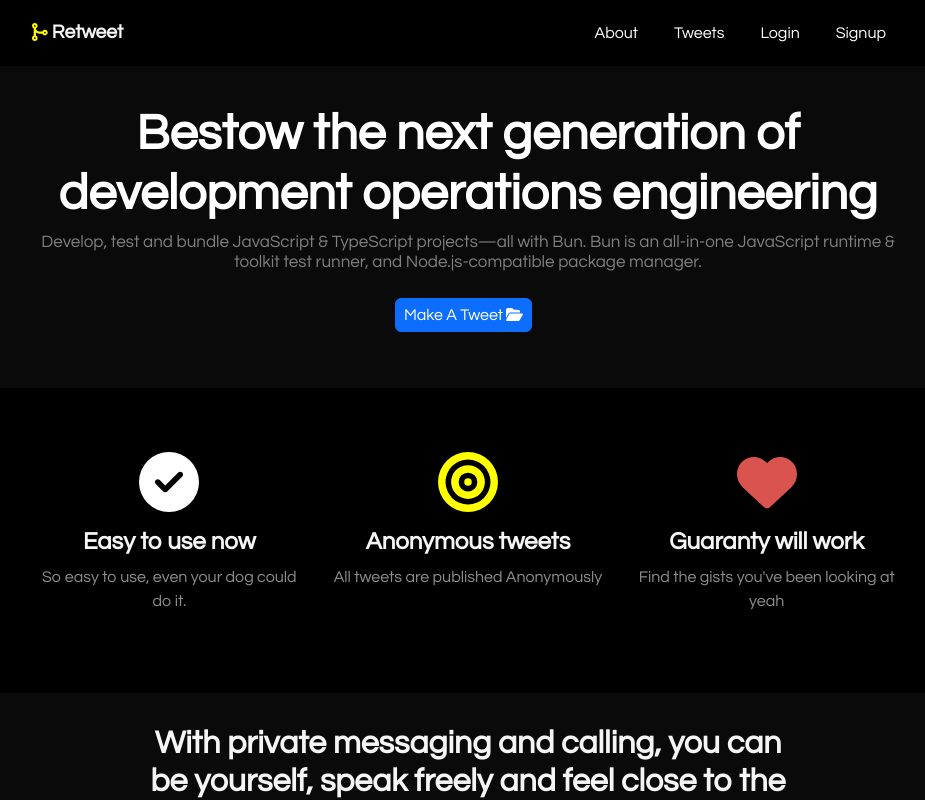
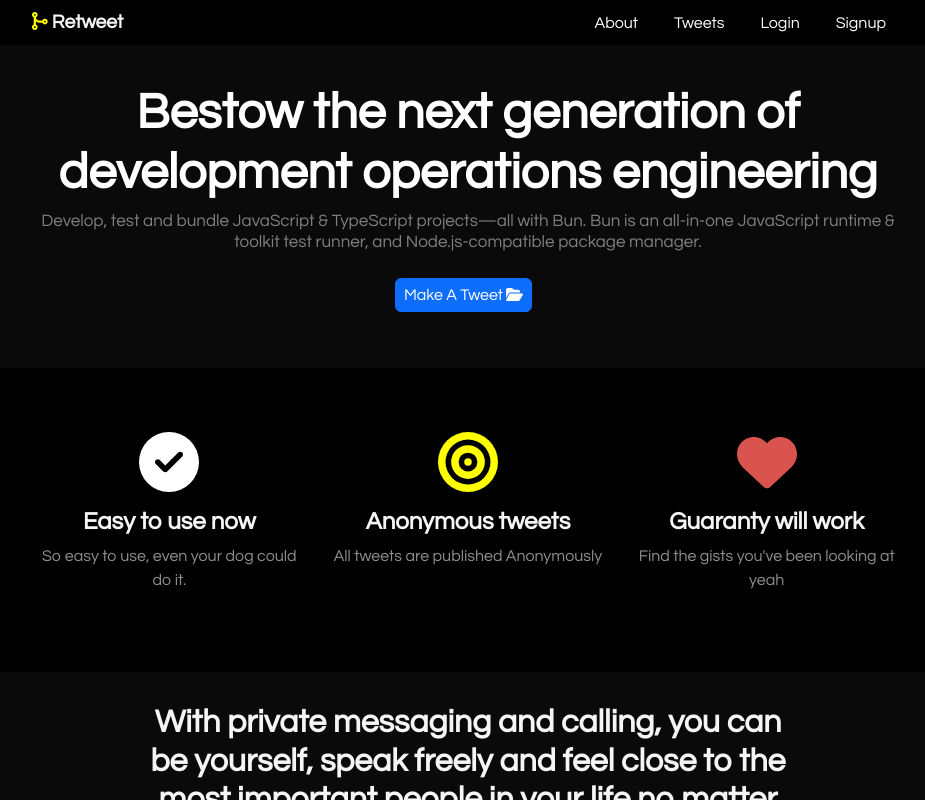
Before and after one commit to somkenemuscle/retweet_client, a Next.js app: page / in a window 1280 px wide. Shown: the top 800 px of the page, without its empty margins (172-1097 px from the left). Built offline with nearby package versions, Linux system fonts and the light colour scheme.

Commit message:
working on navbar writeup

```diff
--- a/app/styles/globals.css
+++ b/app/styles/globals.css
@@ -7,7 +7,7 @@
 /* NAVBAR STYLING */
 .navbar {
     background-color: white;
-    padding: 1% 15%;
+    padding: 0.2% 15%;
 }
 
 .navbar-brand {
@@ -15,7 +15,8 @@
     font-size: 1.2rem;
     color: whitesmoke;
 }
-.container-nav{
+
+.container-nav {
     padding: 1.5% 15%;
 }
 
@@ -23,9 +24,15 @@
     margin: 0 10px;
 }
 
+nav a {
+    padding-top: 1%;
+    padding-bottom: 1%;
+}
+
 nav a:hover {
     border-bottom: 2px solid lightgreen;
 }
+
 .nav-link {
     font-size: 1rem;
 }
```
